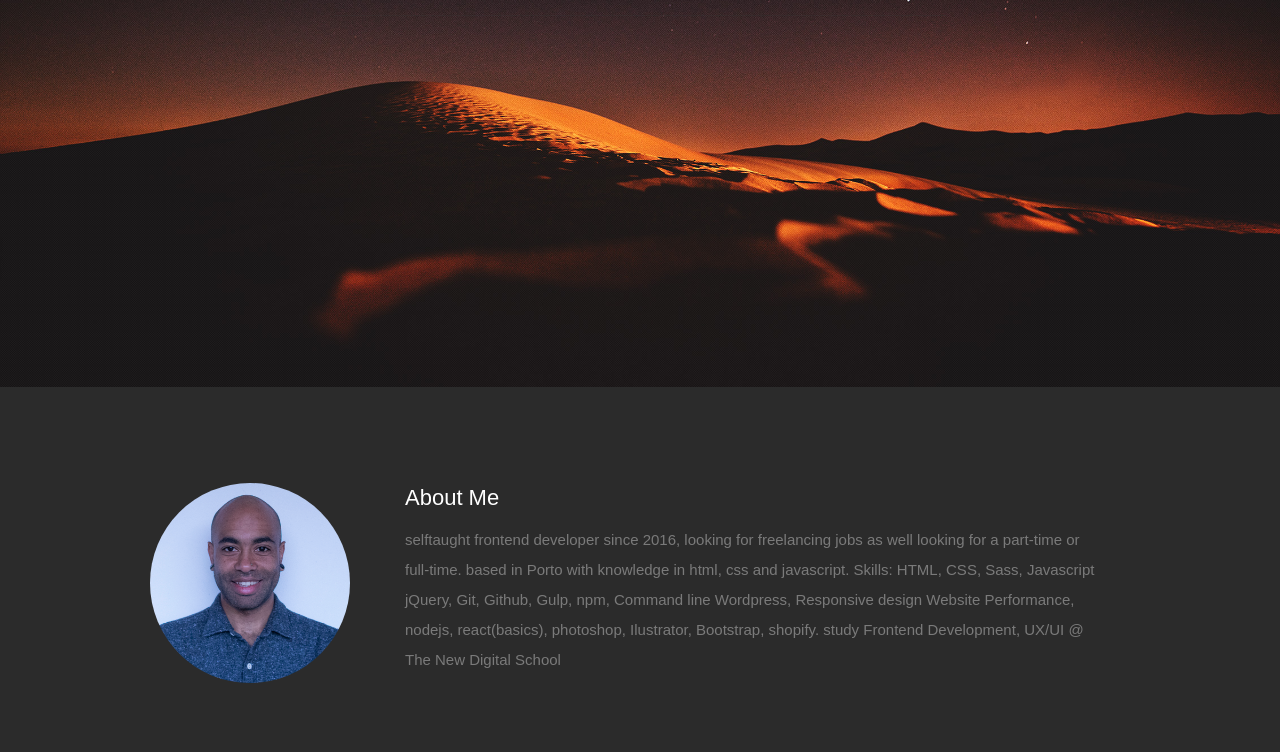
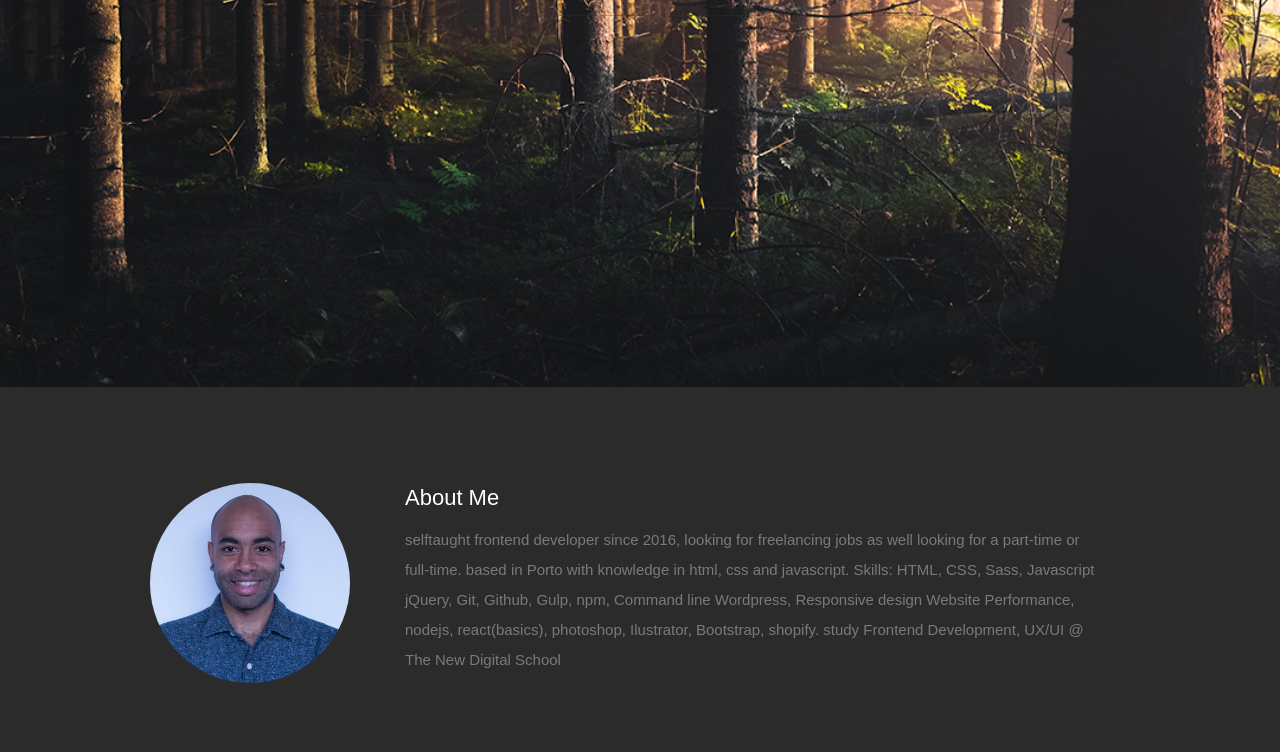
Before and after one commit to fmmricardo/rm-portfolio, a Gatsby site: page / in a window 1280 px wide. Shown: the part 413-1165 px from the top of the page. Built offline with nearby package versions, Linux system fonts and the light colour scheme; Gatsby itself is replaced by a stand-in of ours; some icons are missing; a web font is replaced by a local one.

Commit message:
chanching background

```diff
--- a/src/assets/css/main.css
+++ b/src/assets/css/main.css
@@ -840,7 +840,7 @@
   height: 800px;
   min-height: 500px;
   width: 100%;
-  background: #161415 url(../images/header-background.jpg) no-repeat top center;
+  background: #161415 url(../images/forest_1.jpg) no-repeat top center;
   background-size: cover !important;
   -webkit-background-size: cover !important;
   text-align: center;
```
Also changed, not shown: src/assets/images/forest_1.jpg (added).
